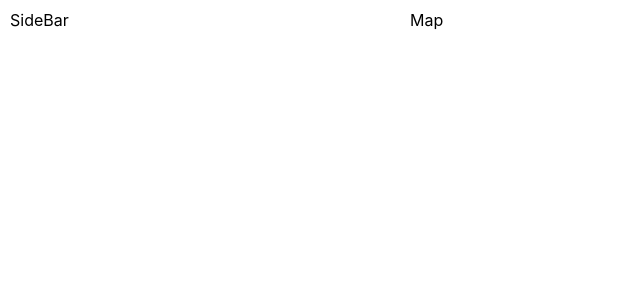
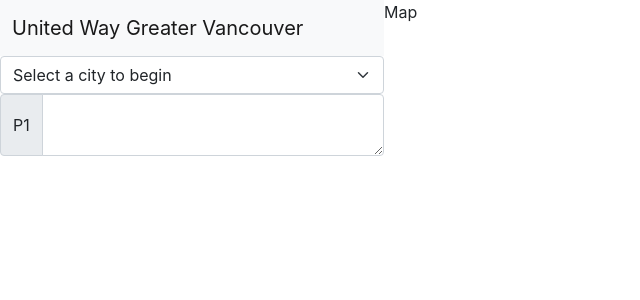
Before and after one commit to yuhengm/client, a React (Create React App) app: page / in a window 1280 px wide. Shown: the top 300 px of the page, without its empty margins (0-640 px from the left). Built offline with nearby package versions, Linux system fonts and the light colour scheme.

Commit message:
add navigation bar and city selection

```diff
--- a/public/index.html
+++ b/public/index.html
@@ -8,6 +8,14 @@
 			name="description"
 			content="Web site to add food hubs in Greater Vancouver"
 		/>
+
+		<!-- React bootstrap -->
+		<link
+			rel="stylesheet"
+			href="https://cdn.jsdelivr.net/npm/bootstrap@5.1.3/dist/css/bootstrap.min.css"
+			integrity="sha384-1BmE4kWBq78iYhFldvKuhfTAU6auU8tT94WrHftjDbrCEXSU1oBoqyl2QvZ6jIW3"
+			crossorigin="anonymous"
+		/>
 		<title>Add more food hubs</title>
 	</head>
 	<body>
--- a/src/App.css
+++ b/src/App.css
@@ -1,8 +1,7 @@
 .App {
   display: flex;
-  margin: 10px 10px;
 }
 
 .sideBar {
-  width: 400px;
+  width: 30vw;
 }
--- /dev/null
+++ b/src/components/CityInput.js
@@ -0,0 +1,24 @@
+import React from "react";
+import { Form } from "react-bootstrap";
+
+function CityInput() {
+	return (
+		<div className="cityInput">
+			<Form.Select aria-label="Default select example">
+				<option>Select a city to begin</option>
+				<option value="Vancouver">Vancouver</option>
+				<option value="Surrey">Surrey</option>
+				<option value="New Westminster">New Westminster</option>
+				<option value="Richmond">Richmond</option>
+				<option value="Coquitlam">Coquitlam</option>
+				<option value="Delta">Delta</option>
+				<option value="Victoria">Victoria</option>
+				<option value="Abbotsford">Abbotsford</option>
+				<option value="Kamloops">Kamloops</option>
+				<option value="Burnaby">Burnaby</option>
+			</Form.Select>
+		</div>
+	);
+}
+
+export default CityInput;
--- /dev/null
+++ b/src/components/Navigation.js
@@ -0,0 +1,24 @@
+import React from "react";
+import { Navbar, Container, Nav } from "react-bootstrap";
+
+function Navigation() {
+	return (
+		<div className="navigation">
+			{/* Navigation bar */}
+			<Navbar collapseOnSelect expand="lg" bg="light">
+				<Container>
+					<Navbar.Toggle aria-controls="responsive-navbar-nav" />
+					<Navbar.Collapse id="responsive-navbar-nav">
+						<Nav className="me-auto">
+							<Navbar.Brand>
+								United Way Greater Vancouver
+							</Navbar.Brand>
+						</Nav>
+					</Navbar.Collapse>
+				</Container>
+			</Navbar>
+		</div>
+	);
+}
+
+export default Navigation;
--- a/src/components/SideBar.js
+++ b/src/components/SideBar.js
@@ -1,7 +1,26 @@
 import React from "react";
+import { InputGroup, FormControl } from "react-bootstrap";
+import CityInput from "./CityInput";
+import Navigation from './Navigation';
 
 function SideBar() {
-  return <div className="sideBar">SideBar</div>;
+	return (
+		<div className="sideBar">
+			{/* Navigation bar */}
+			<Navigation />
+
+			{/* User input: city */}
+			<CityInput />
+
+			{/* User input: forecast features */}
+			<InputGroup>
+				<InputGroup.Text>P1</InputGroup.Text>
+				<FormControl as="textarea" aria-label="With textarea" />
+			</InputGroup>
+
+			{/* User input: number of hubs */}
+		</div>
+	);
 }
 
 export default SideBar;
```
